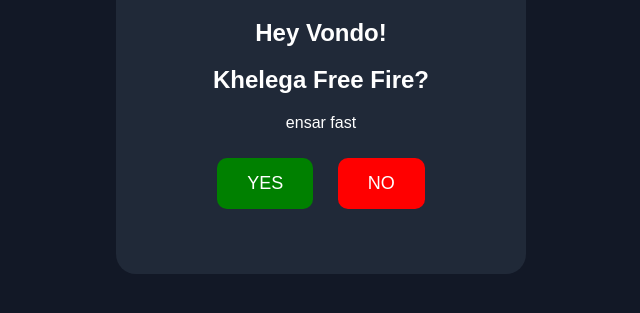
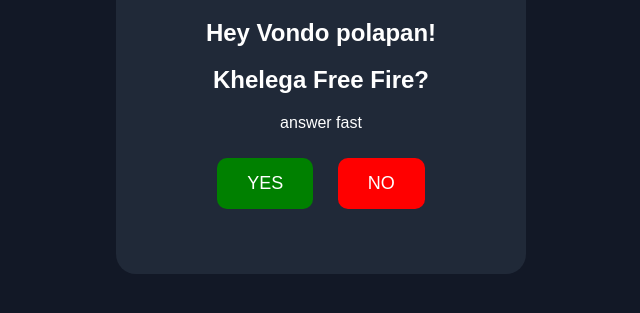
Before and after one commit to rasel-891/free-fire, a plain HTML site: page index.html in a window 1280 px wide. Shown: the part 309-622 px from the top of the page, without its empty margins (319-959 px from the left). Drawn offline with nearby package versions, Linux system fonts and the light colour scheme.

Commit message:
Update greeting message in index.html

```diff
--- a/index.html
+++ b/index.html
@@ -12,9 +12,9 @@
 
     <div class="box">
         <h1>🎮</h1>
-        <h2>Hey Vondo!</h2>
+        <h2>Hey Vondo polapan!</h2>
         <h2>Khelega Free Fire?</h2>
-        <p> ensar fast </p>
+        <p> answer fast </p>
         <button class="yes" onclick="yes()">YES</button>
         <button class="no" onclick="no()">NO</button>
 
```
